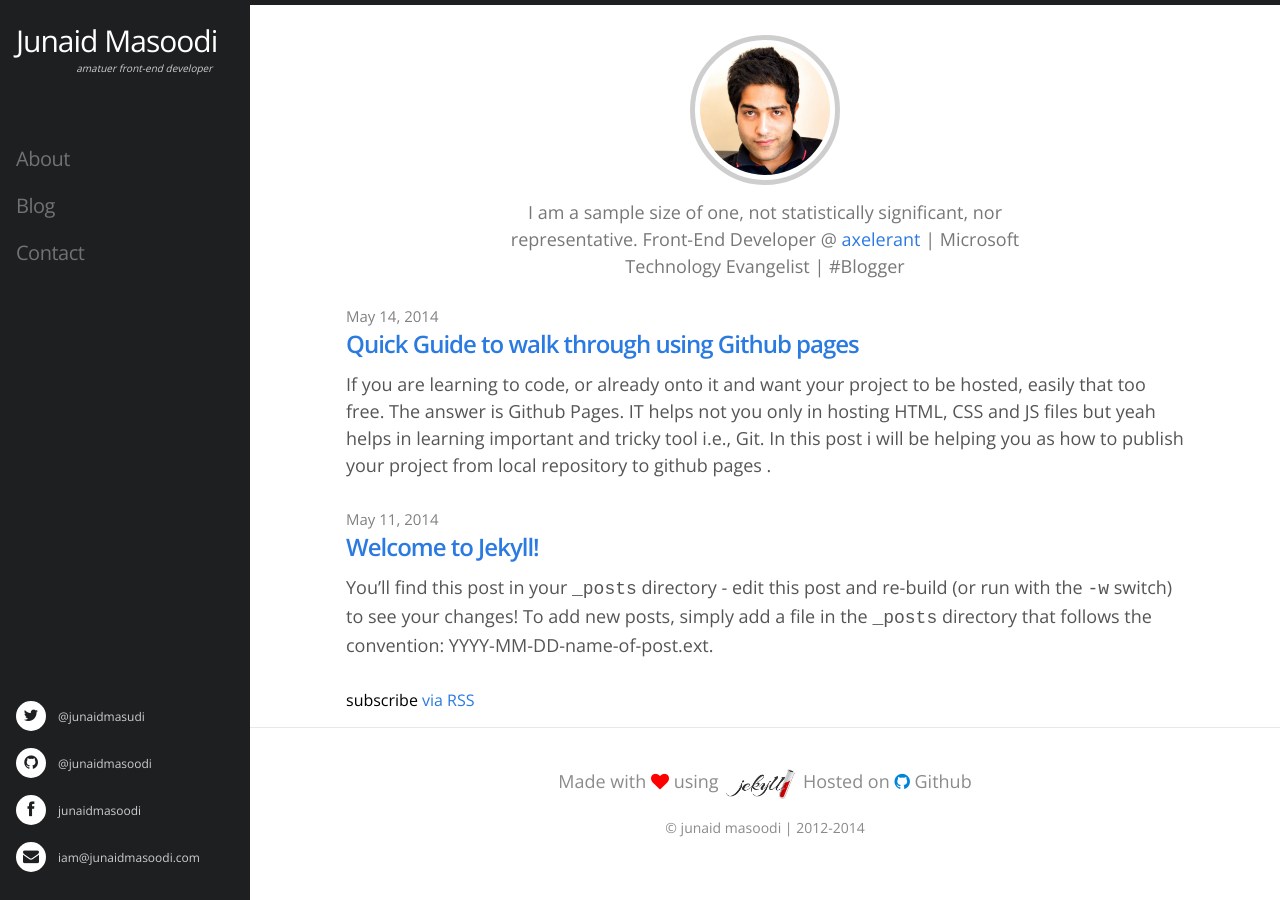
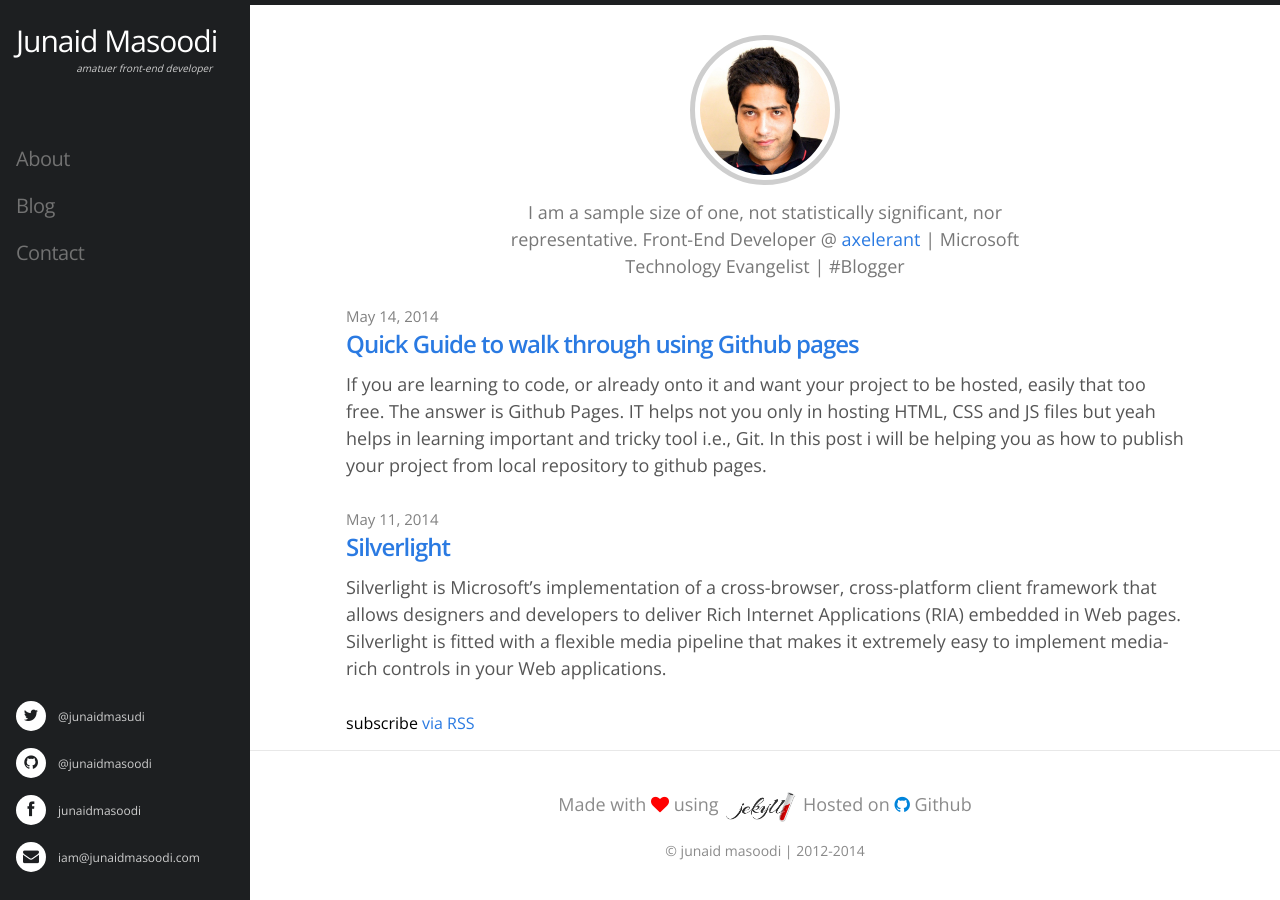
Before and after one commit to junaidmasoodi/junaidmasoodi.github.com, a Jekyll site: the page built from index.html, in a window 1280 px wide. Built offline with Jekyll 4.4.1, drawn with Linux system fonts in a browser that asks for light colours.

Commit message:
adding post from older site

```diff
--- /dev/null
+++ b/_posts/2014-05-11-silverlight.markdown
@@ -0,0 +1,20 @@
+---
+layout: post
+title:  "Silverlight"
+date:   2014-05-11 11:09:54
+categories: Microsoft
+---
+
+Silverlight is Microsoft’s implementation of a cross-browser, cross-platform client framework that allows designers and developers to deliver Rich Internet Applications (RIA) embedded in Web pages. Silverlight is fitted with a flexible media pipeline that makes it extremely easy to implement media-rich controls in your Web applications.
+
+
+You can look at the Silverlight framework as a combination of three very different architectures: the browser plug-in, presentation framework, and .NET framework. The culmination of these frameworks allows Silverlight to bridge the gap between presentation user interface (UI) using declarative languages and functional programming using a subset of the .NET framework. The lightweight browser plug-in provides the necessary interaction with the browser enabling the same Silverlight application to run on multiple platforms. The plug-in must be installed by the user before Silverlight applications can be viewed in the browser. Silverlight applications are implemented as embedded objects in Web pages. When the browser encounters a Silverlight object in the Web page, the plugin downloads an XAP package from the Web server that contains the binaries and resources for the Silverlight application and then begins code execution inside the Web page.
+
+
+Silverlight applications are run as client-side applications without the need to refresh the browser to update the UI. However, because of the built in .NET framework, Silverlight applications can easily integrate with server-side controls and services. Using Silverlight’s implementation of the .NET framework, developers can easily integrate existing libraries and code into Silverlight applications. Silverlight’s presentation framework is a subset of the Window Presentation Foundation (WPF), which is based on the eXtensible Application Markup Language (XAML) programming language. The XAML language is simply based on the XML language with application elements that map to objects and properties in the .NET framework. Because it is based on the XML language format it can be easily parsed and integrated with many technologies. The XAML language lends itself to the UI design side of Silverlight because it is simple to implement and understand. All of the UI generated by XAML is vector based, allowing it to be dynamically reshaped and resized easily while maintaining a crisp visual effect.
+
+
+Silverlight’s implementation of WPF provides a rich set of controls such as buttons, calendars, text boxes, scroll viewers, a data grid, and much more. These controls are easy to implement in the XAML language as well as easy to access from .NET managed code. Silverlight’s media pipeline makes it simple to stream media such as WMV, MP3, and JPEG files to your application UI. This allows you to add rich UI elements that can give users a true Web experience.
+
+
+The biggest reason to use Silverlight is that it seamlessly integrates the XAML declarative language with the .NET framework. XAML adoption is growing rapidly because of how easy it is to implement amazing UI interfaces. Many developers already have applications and libraries written in . NET. That code can usually be easily modified to fit Silverlight applications. The Silverlight platform appeals to both designers and to developers because it provides a dynamic platform that makes it easy to develop powerful Web applications that incorporate rich graphics, audio, and video. There is a distinct division between the declarative XAML designers use and the .NET managed code that developers use, allowing each side to implement its piece and easily integrate the two. Another reason Silverlight appeals to both designers and developers is that Microsoft offers powerful tools that make it easy to implement Silverlight applications. Microsoft’s Expression Suite provides useful tools to implement Silverlight UI and encode media. Microsoft’s Visual Studio provides a dynamic development interface with tools that speed up and increase productivity.
--- a/_posts/2014-05-11-welcome-to-jekyll.markdown
+++ /dev/null
@@ -1,24 +0,0 @@
----
-layout: post
-title:  "Welcome to Jekyll!"
-date:   2014-05-11 11:09:54
-categories: jekyll update
----
-
-You'll find this post in your `_posts` directory - edit this post and re-build (or run with the `-w` switch) to see your changes!
-To add new posts, simply add a file in the `_posts` directory that follows the convention: YYYY-MM-DD-name-of-post.ext.
-
-Jekyll also offers powerful support for code snippets:
-
-{% highlight ruby %}
-def print_hi(name)
-  puts "Hi, #{name}"
-end
-print_hi('Tom')
-#=> prints 'Hi, Tom' to STDOUT.
-{% endhighlight %}
-
-Check out the [Jekyll docs][jekyll] for more info on how to get the most out of Jekyll. File all bugs/feature requests at [Jekyll's GitHub repo][jekyll-gh].
-
-[jekyll-gh]: https://github.com/jekyll/jekyll
-[jekyll]:    http://jekyllrb.com
--- a/_posts/2014-05-14-github-pages.markdown
+++ b/_posts/2014-05-14-github-pages.markdown
@@ -5,8 +5,8 @@
 categories: Github
 ---
 
-If you are learning to code, or already onto it and want your project to be hosted, easily that too free. The answer is Github Pages. IT helps not you only in hosting HTML, CSS and JS files but yeah helps in learning important and tricky tool i.e., Git. In this post i will be helping you as how to publish your project from local repository to github pages
-.
+If you are learning to code, or already onto it and want your project to be hosted, easily that too free. The answer is Github Pages. IT helps not you only in hosting HTML, CSS and JS files but yeah helps in learning important and tricky tool i.e., Git. In this post i will be helping you as how to publish your project from local repository to github pages.
+
 
 First of all we need to know about two types of github pages called as
 
```
